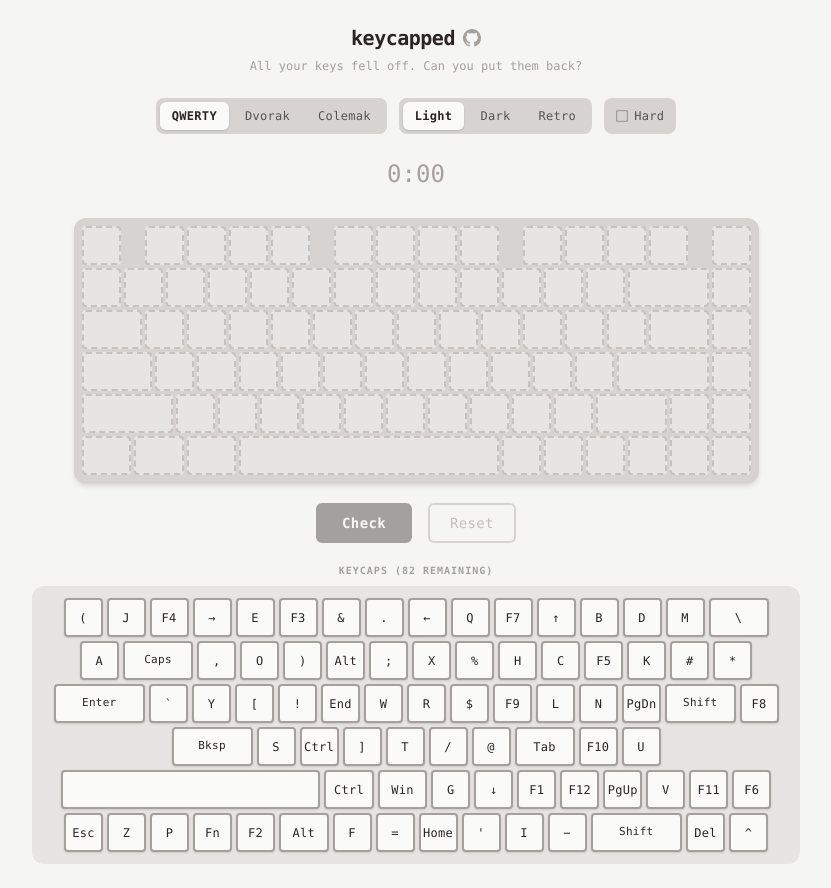
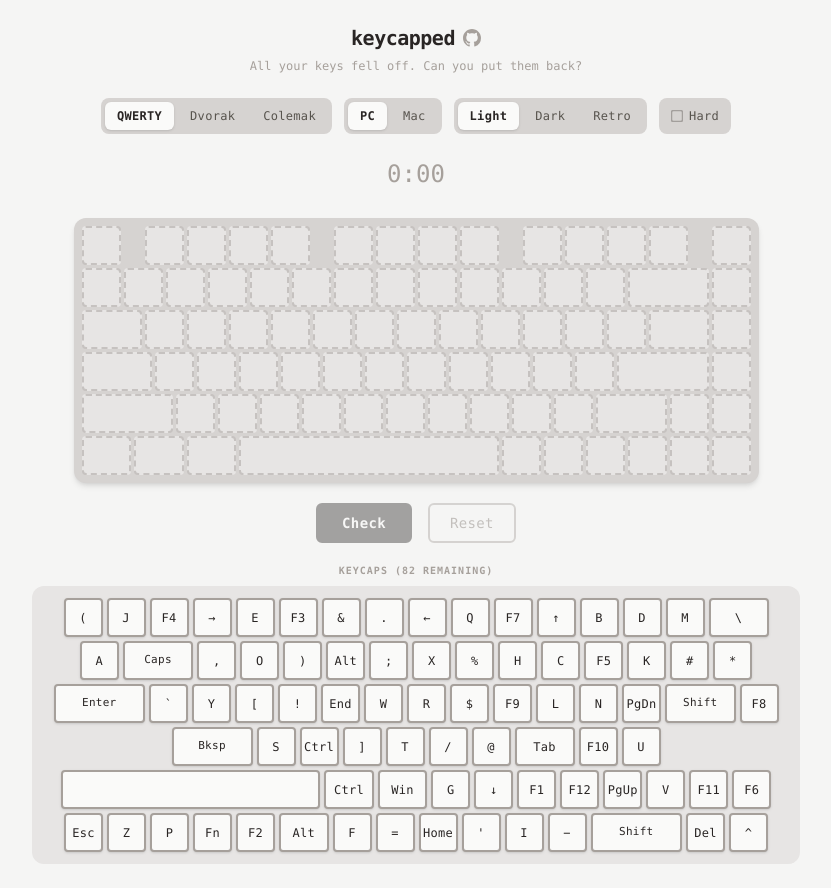
Before and after one commit to jiafra/keycapped, a React (Vite) app: page / in a window 1280 px wide. Shown: the whole page, without its empty margins (224-1055 px from the left). Built offline with nearby package versions, Linux system fonts and the light colour scheme.

Commit message:
Add pc vs mac option

```diff
--- a/src/App.tsx
+++ b/src/App.tsx
@@ -22,6 +22,8 @@ interface KeyDef {
 }
 
 type LayoutName = "qwerty" | "dvorak" | "colemak";
+
+type PlatformName = "windows" | "mac";
 
 type ThemeName = "light" | "dark" | "retro";
 
@@ -575,14 +577,35 @@ const VARIABLE_LABELS: Record<LayoutName, Record<string, string>> = {
   },
 };
 
+const MAC_LABELS: Record<string, string> = {
+  lctrl: "⌃",
+  lwin: "⌥",
+  lalt: "⌘",
+  ralt: "⌘",
+  fn: "⌥",
+  rctrl: "⌃",
+  del: "⌫",
+  caps: "⇪",
+  lshift: "⇧",
+  rshift: "⇧",
+  enter: "⏎",
+  tab: "⇥",
+  bksp: "⌫",
+};
+
+const PLATFORM_OPTIONS: { value: PlatformName; label: string }[] = [
+  { value: "windows", label: "PC" },
+  { value: "mac", label: "Mac" },
+];
+
 const LAYOUT_OPTIONS: { value: LayoutName; label: string }[] = [
   { value: "qwerty", label: "QWERTY" },
   { value: "dvorak", label: "Dvorak" },
   { value: "colemak", label: "Colemak" },
 ];
 
-function buildKeys(layout: LayoutName): KeyDef[] {
-  const labels = { ...FIXED_LABELS, ...VARIABLE_LABELS[layout] };
+function buildKeys(layout: LayoutName, platform: PlatformName = "windows"): KeyDef[] {
+  const labels = { ...FIXED_LABELS, ...VARIABLE_LABELS[layout], ...(platform === "mac" ? MAC_LABELS : {}) };
   return ALL_SLOT_IDS.map((id) => ({
     id,
     label: labels[id] ?? id,
@@ -765,6 +788,16 @@ export default function App() {
     localStorage.setItem("keycapped-theme", theme);
   }, [theme]);
   const t = THEMES[theme];
+  const [platform, setPlatform] = useState<PlatformName>(() => {
+    const saved = localStorage.getItem("keycapped-platform");
+    if (saved === "windows" || saved === "mac") return saved;
+    return navigator.platform?.toLowerCase().includes("mac") ? "mac" : "windows";
+  });
+
+  useEffect(() => {
+    localStorage.setItem("keycapped-platform", platform);
+  }, [platform]);
+
   const [layout, setLayout] = useState<LayoutName>(() => {
     const saved = localStorage.getItem("keycapped-layout");
     if (saved === "qwerty" || saved === "dvorak" || saved === "colemak") return saved;
@@ -796,7 +829,7 @@ export default function App() {
   const timerRef = useRef<ReturnType<typeof setInterval> | null>(null);
   const timerStarted = useRef(false);
 
-  const allKeys = useMemo(() => buildKeys(layout), [layout]);
+  const allKeys = useMemo(() => buildKeys(layout, platform), [layout, platform]);
   const keyMap = useMemo(() => buildKeyMap(allKeys), [allKeys]);
 
   // Keys with the same label are interchangeable (e.g. lshift/rshift, lctrl/rctrl)
@@ -1020,6 +1053,12 @@ export default function App() {
     resetGame(true);
   };
 
+  const handlePlatformChange = (next: PlatformName) => {
+    if (next === platform) return;
+    setPlatform(next);
+    resetGame(true);
+  };
+
   const allCorrect = score !== null && score.correct === score.total;
   const hasPlaced = Object.keys(placements).length > 0;
   const gameActive = hasPlaced || locked.size > 0;
@@ -1070,6 +1109,25 @@ export default function App() {
                 disabled={gameActive && opt.value !== layout}
                 className={`font-mono text-xs px-3 py-1.5 rounded-md transition-all duration-150 tracking-wide ${
                   layout === opt.value
+                    ? `${t.selectorActive} ${t.selectorActiveText} font-semibold shadow-sm`
+                    : gameActive
+                      ? `${t.selectorDisabled} cursor-not-allowed`
+                      : `${t.selectorInactive} hover:opacity-80 cursor-pointer`
+                }`}
+              >
+                {opt.label}
+              </button>
+            ))}
+          </div>
+          {/* Platform selector */}
+          <div className={`flex gap-1 p-1 ${t.selectorBg} rounded-lg w-fit`}>
+            {PLATFORM_OPTIONS.map((opt) => (
+              <button
+                key={opt.value}
+                onClick={() => handlePlatformChange(opt.value)}
+                disabled={gameActive && opt.value !== platform}
+                className={`font-mono text-xs px-3 py-1.5 rounded-md transition-all duration-150 tracking-wide ${
+                  platform === opt.value
                     ? `${t.selectorActive} ${t.selectorActiveText} font-semibold shadow-sm`
                     : gameActive
                       ? `${t.selectorDisabled} cursor-not-allowed`
```
